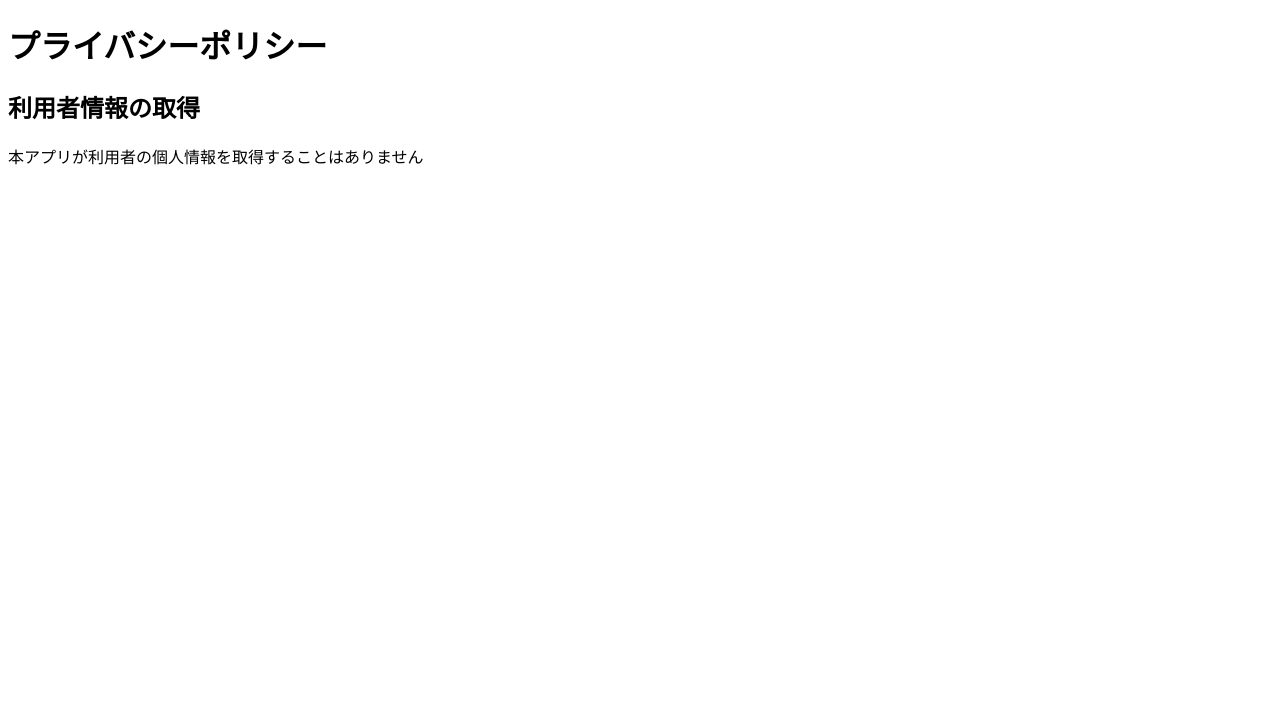
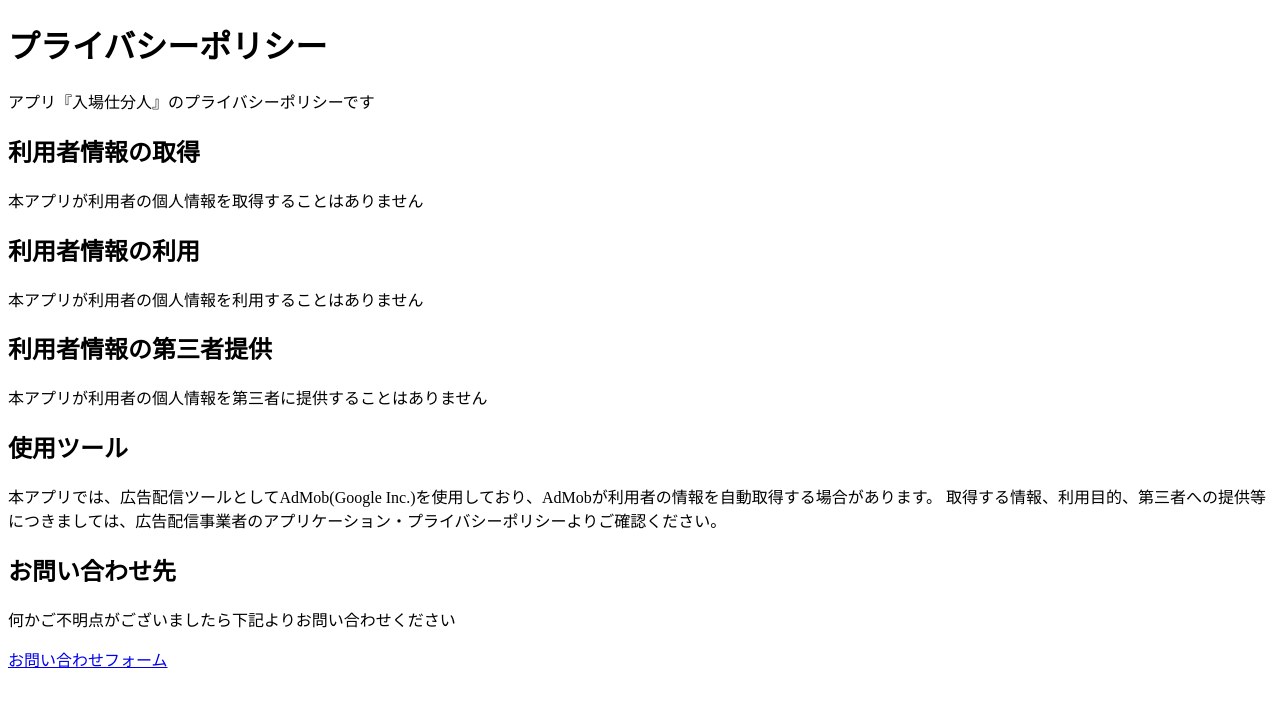
Before and after one commit to arayashiki-game/arayashiki.github.io, a plain HTML site: page index.html in a window 1280 px wide. Drawn offline with Linux system fonts and the light colour scheme.

Commit message:
Update index.html

```diff
--- a/index.html
+++ b/index.html
@@ -2,7 +2,17 @@
 <html>
 <body>
 <h1>プライバシーポリシー</h1>
+  <p>アプリ『入場仕分人』のプライバシーポリシーです</p>
   <h2>利用者情報の取得</h2>
   <p>本アプリが利用者の個人情報を取得することはありません</p>
+  <h2>利用者情報の利用</h2>
+  <p>本アプリが利用者の個人情報を利用することはありません</p>
+  <h2>利用者情報の第三者提供</h2>
+  <p>本アプリが利用者の個人情報を第三者に提供することはありません</p>
+  <h2>使用ツール</h2>
+  <p>本アプリでは、広告配信ツールとしてAdMob(Google Inc.)を使用しており、AdMobが利用者の情報を自動取得する場合があります。 取得する情報、利用目的、第三者への提供等につきましては、広告配信事業者のアプリケーション・プライバシーポリシーよりご確認ください。</p>
+  <h2>お問い合わせ先</h2>
+  <p>何かご不明点がございましたら下記よりお問い合わせください</p>
+  <a href="https://docs.google.com/forms/d/e/1FAIpQLSdceWzayrFnLxqW2pIdnb3mJbABR-2bto9WLeRbRvO0_Oqs_g/viewform?usp=sf_link">お問い合わせフォーム</a>
 </body>
 </html>
```
